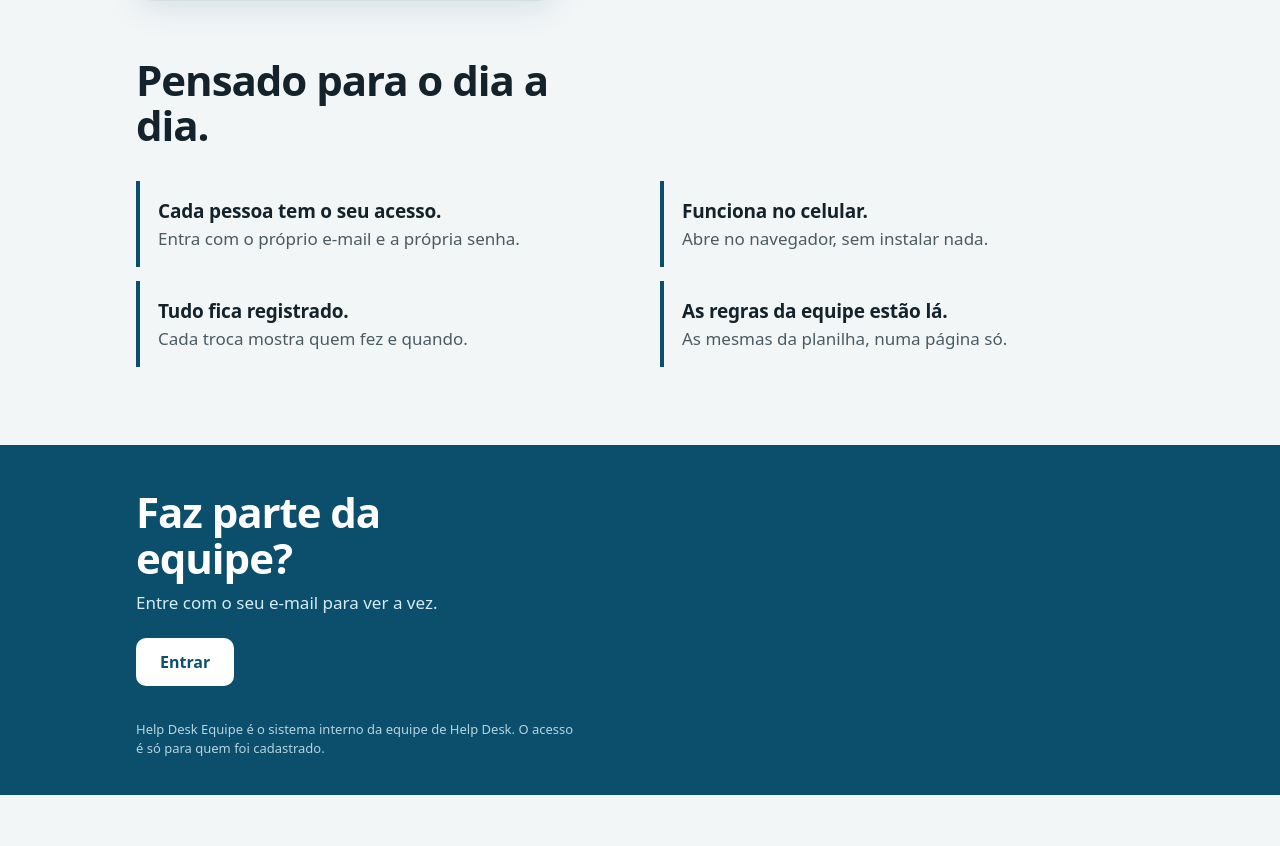
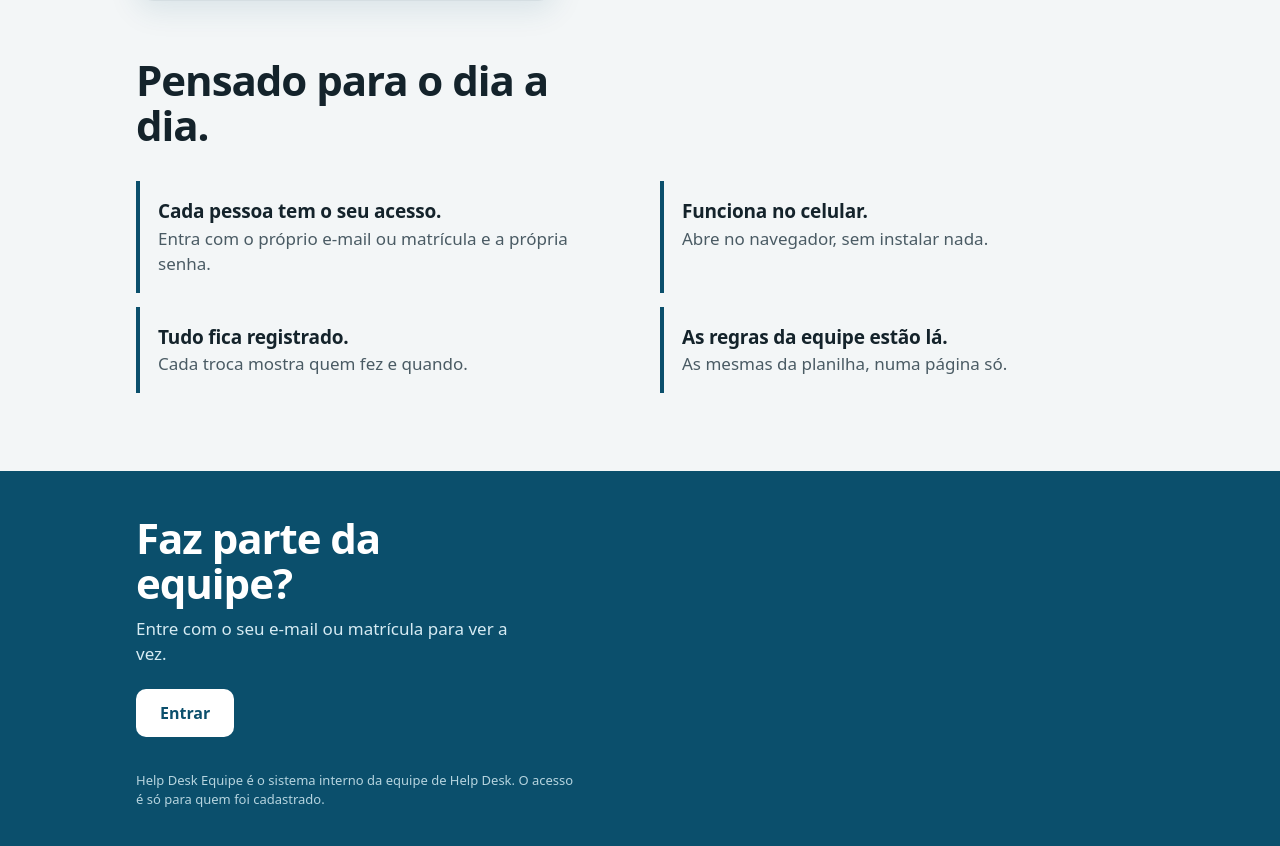
Before and after one commit to mateusmendess/galao-helpdesk, a Django app: page / in a window 1280 px wide. Shown: the part 1561-2407 px from the top of the page. Before the commit the page ends 2356 px from the top, so only its background shows below. Run offline with Django 5.2, Linux system fonts and the light colour scheme; style sheets or scripts are compiled from the project's sources.

Commit message:
Pagina publica: entrar com e-mail ou matricula
Co-Authored-By: Claude Opus 5.5 <noreply@anthropic.com>

```diff
--- a/templates/publica/inicio.html
+++ b/templates/publica/inicio.html
@@ -114,7 +114,7 @@
   <section class="mx-auto w-full max-w-[1040px] px-4 pt-14" aria-labelledby="dia">
     <h2 id="dia" class="max-w-[20ch] text-[clamp(28px,7vw,42px)] leading-[1.08] font-extrabold tracking-[-.025em]">Pensado para o dia a dia.</h2>
     <ul class="mt-[34px] grid min-[860px]:grid-cols-2 min-[860px]:gap-x-10">
-      <li class="mb-3.5 border-l-4 border-tinta py-4 pl-[18px]"><b class="block text-[19px] tracking-[-.01em]">Cada pessoa tem o seu acesso.</b><span class="text-texto-suave">Entra com o próprio e-mail e a própria senha.</span></li>
+      <li class="mb-3.5 border-l-4 border-tinta py-4 pl-[18px]"><b class="block text-[19px] tracking-[-.01em]">Cada pessoa tem o seu acesso.</b><span class="text-texto-suave">Entra com o próprio e-mail ou matrícula e a própria senha.</span></li>
       <li class="mb-3.5 border-l-4 border-tinta py-4 pl-[18px]"><b class="block text-[19px] tracking-[-.01em]">Funciona no celular.</b><span class="text-texto-suave">Abre no navegador, sem instalar nada.</span></li>
       <li class="mb-3.5 border-l-4 border-tinta py-4 pl-[18px]"><b class="block text-[19px] tracking-[-.01em]">Tudo fica registrado.</b><span class="text-texto-suave">Cada troca mostra quem fez e quando.</span></li>
       <li class="mb-3.5 border-l-4 border-tinta py-4 pl-[18px]"><b class="block text-[19px] tracking-[-.01em]">As regras da equipe estão lá.</b><span class="text-texto-suave">As mesmas da planilha, numa página só.</span></li>
@@ -125,7 +125,7 @@
 <footer class="mt-16 bg-tinta pt-11 pb-9 text-[17px] text-white">
   <div class="mx-auto w-full max-w-[1040px] px-4">
     <h2 class="max-w-[16ch] text-[clamp(28px,7vw,42px)] leading-[1.08] font-extrabold tracking-[-.025em]">Faz parte da equipe?</h2>
-    <p class="mt-2.5 max-w-[40ch] text-[#d6ebf3]">Entre com o seu e-mail para ver a vez.</p>
+    <p class="mt-2.5 max-w-[40ch] text-[#d6ebf3]">Entre com o seu e-mail ou matrícula para ver a vez.</p>
     <a href="{% url 'login' %}" class="mt-[22px] inline-flex min-h-12 items-center justify-center rounded-[10px] border-2 border-transparent bg-white px-[22px] text-base font-bold text-tinta hover:bg-agua focus-visible:outline-white">Entrar</a>
     <small class="mt-[34px] block max-w-[60ch] text-[13px] text-[#b6d4df]">Help Desk Equipe é o sistema interno da equipe de Help Desk. O acesso é só para quem foi cadastrado.</small>
   </div>
```
